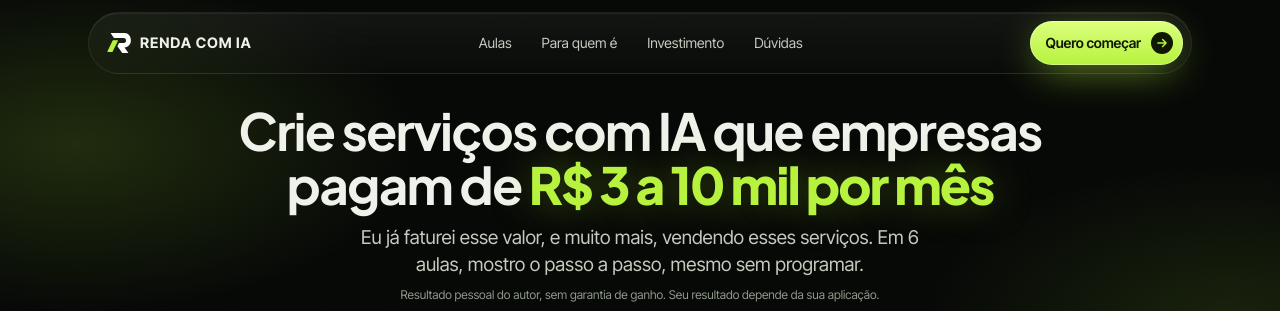
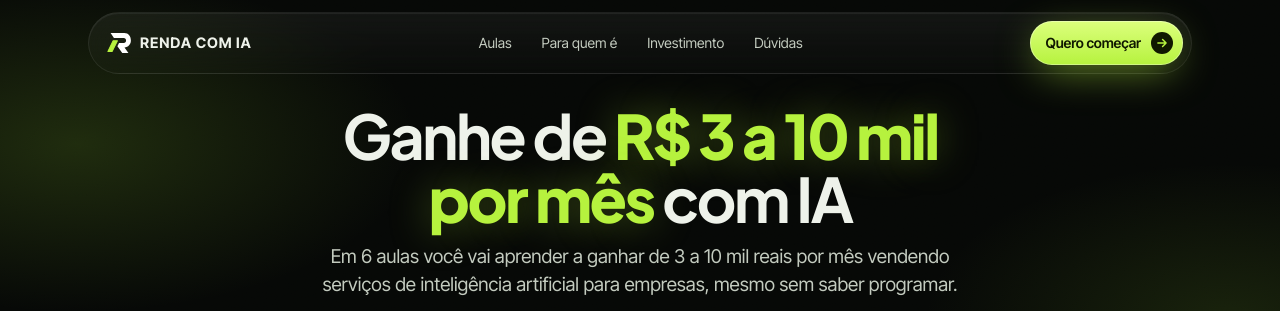
Before and after one commit to pedroernestobr/Renda-com-IA-, a plain HTML site: page index.html in a window 1280 px wide. Shown: the top 311 px of the page. Drawn offline with Linux system fonts and the light colour scheme.

Commit message:
Headline mais incisiva e subheadline com a promessa de ganho
Ganhe de R$ 3 a 10 mil por mês com IA, com a subheadline pedida e sem
o texto de resultado pessoal.

Co-Authored-By: Claude Sonnet 5.5 <noreply@anthropic.com>
Claude-Session: https://claude.ai/code/session_01E4nqTfVQVjuct1PaAUbr7e

```diff
--- a/index.html
+++ b/index.html
@@ -3,12 +3,12 @@
 <head>
 <meta charset="utf-8">
 <meta name="viewport" content="width=device-width, initial-scale=1, viewport-fit=cover">
-<title>Renda com IA · Crie serviços com IA que empresas pagam de R$ 3 a 10 mil por mês</title>
+<title>Renda com IA · Ganhe de R$ 3 a 10 mil por mês com IA</title>
 <meta name="description" content="Em 6 aulas (cerca de 60 minutos), aprenda a usar ChatGPT, Claude e Claude Code para criar serviços digitais, encontrar seus primeiros clientes e apresentar seu trabalho. R$ 47,90, pagamento único.">
 <meta name="theme-color" content="#060806">
 <meta property="og:type" content="website">
 <meta property="og:locale" content="pt_BR">
-<meta property="og:title" content="Renda com IA · Crie serviços com IA que empresas pagam de R$ 3 a 10 mil por mês">
+<meta property="og:title" content="Renda com IA · Ganhe de R$ 3 a 10 mil por mês com IA">
 <meta property="og:description" content="6 aulas práticas para criar serviços digitais com inteligência artificial, mesmo sem saber programar.">
 <meta property="og:image" content="assets/og.jpg">
 <meta name="twitter:card" content="summary_large_image">
@@ -110,12 +110,12 @@ em.s{font-family:var(--display);font-style:normal;font-weight:800;letter-spacing
 
 /* ---------- hero ---------- */
 .hero{position:relative;text-align:center;padding:22px 0 0;overflow-x:clip}
-.hero h1{font-size:clamp(29px,7.9vw,60px);line-height:1.05;margin:0 auto;max-width:16ch}
+.hero h1{font-size:clamp(34px,9.8vw,64px);line-height:1.02;margin:0 auto;max-width:16ch;letter-spacing:-.045em}
 .hero h1 em.s{text-shadow:0 0 40px rgba(182,242,62,.35)}
 .hero .lead{margin:26px auto 0;max-width:600px;font-size:clamp(16.5px,4.3vw,19px);color:var(--soft);line-height:1.55}
 .hero .lead b{color:#fff;font-weight:600}
-.hero .fine{margin:8px auto 0;max-width:520px;font-size:12px;line-height:1.4;color:var(--muted)}
-.hero .sub{margin:12px auto 0;max-width:560px;font-size:clamp(15.5px,4.2vw,19px);color:var(--soft);line-height:1.45}
+.nw{white-space:nowrap}
+.hero .sub{margin:14px auto 0;max-width:640px;font-size:clamp(15.5px,4.2vw,19px);color:var(--soft);line-height:1.45}
 .hero__cta{margin-top:22px}
 
 /* VSL */
@@ -453,7 +453,7 @@ em.s{font-family:var(--display);font-style:normal;font-weight:800;letter-spacing
   .footer{margin-top:56px}
 }
 @media (min-width:720px){ .swipe{display:none} }
-@media (min-width:1000px){ .hero{padding-top:30px} .hero h1{max-width:27ch;font-size:clamp(40px,4vw,54px)} }
+@media (min-width:1000px){ .hero{padding-top:30px} .hero h1{max-width:22ch;font-size:clamp(46px,4.8vw,68px)} }
 
 /* ---------- player estilo VTurb ---------- */
 .vsl__player video{object-fit:cover;background:#030503;cursor:pointer}
@@ -595,9 +595,8 @@ html.opening footer{animation-delay:.36s}
   <!-- ================= HERO ================= -->
   <section class="hero">
     <div class="wrap">
-      <h1>Crie serviços com IA que empresas pagam de <em class="s">R$ 3 a 10 mil por mês</em></h1>
-      <p class="sub">Eu já faturei esse valor, e muito mais, vendendo esses serviços. Em 6 aulas, mostro o passo a passo, mesmo sem programar.</p>
-      <p class="fine">Resultado pessoal do autor, sem garantia de ganho. Seu resultado depende da sua aplicação.</p>
+      <h1>Ganhe de <em class="s"><span class="nw">R$ 3 a 10 mil</span> <span class="nw">por mês</span></em> com&nbsp;IA</h1>
+      <p class="sub">Em 6 aulas você vai aprender a ganhar de 3 a 10 mil reais por mês vendendo serviços de inteligência artificial para empresas, mesmo sem saber programar.</p>
 
       <!--
         VSL: troque data-ratio para "9:16" se o vídeo for vertical.
```
